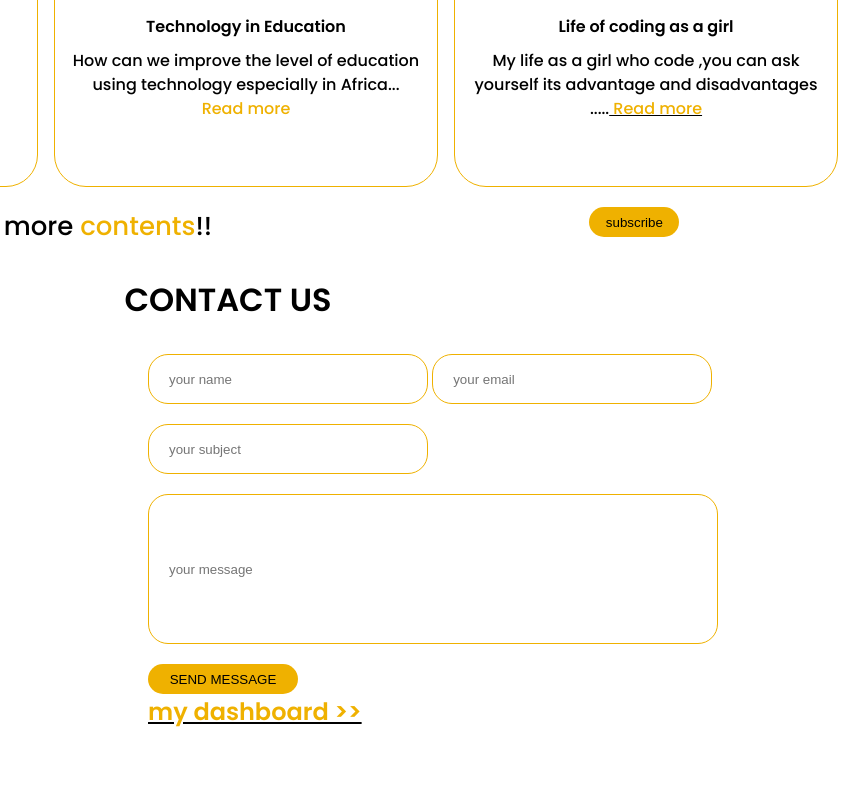
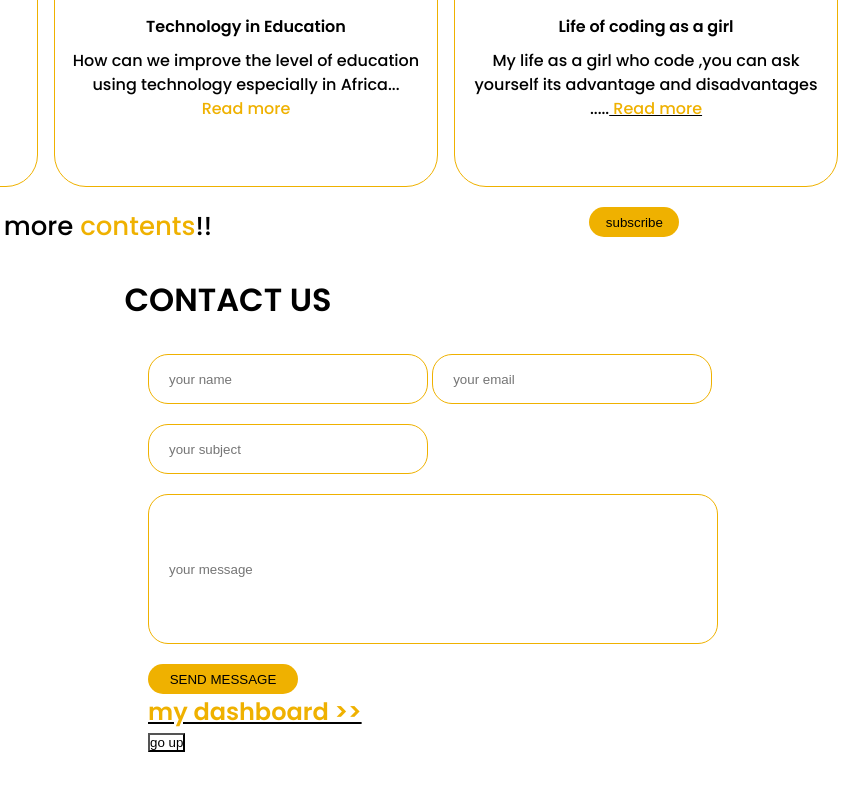
Before and after one commit to ClaironNiwemfura/my-brand, a plain HTML site: page index.HTML in a window 1280 px wide. Shown: the part 2146-2936 px from the top of the page, 412-1280 px from the left. Before the commit the page ends 2915 px from the top, so only its background shows below. Drawn offline with nearby package versions, Linux system fonts and the light colour scheme.

Commit message:
adding button on homepage

```diff
--- a/index.HTML
+++ b/index.HTML
@@ -204,6 +204,7 @@
                     <input type="text" placeholder="your message" id="message"> <br>
                     <button class="message-btn">SEND MESSAGE</button>
                     <a href="./dashboard.HTML"><h2>my dashboard >></h2></a>
+                    <button>go up</button>
                 </div>
             </div>
 
```
